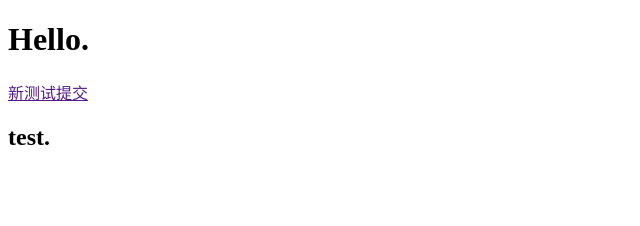
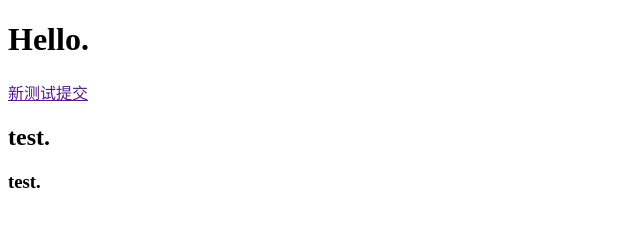
Before and after one commit to no2cat/blog, a plain HTML site: page index.html in a window 1280 px wide. Shown: the full height of the page, 0-640 px from the left. Drawn offline with Linux system fonts and the light colour scheme.

Commit message:
新提交2019-9-5

```diff
--- a/index.html
+++ b/index.html
@@ -10,5 +10,6 @@
     <h1>Hello.</h1>
     <a href="">新测试提交</a>
     <h2>test.</h2>
+    <h3>test.</h3>
 </body>
 </html>
```
